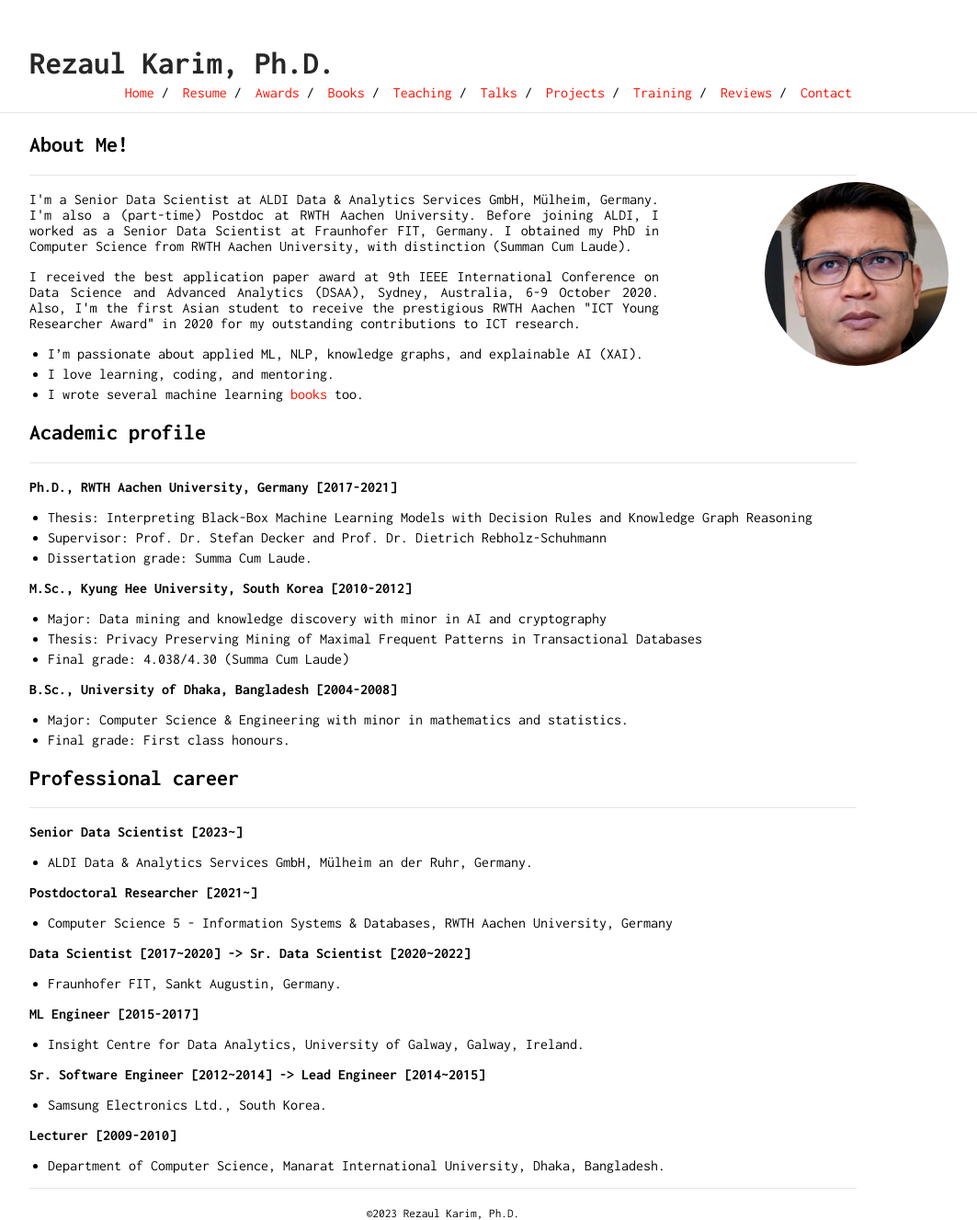
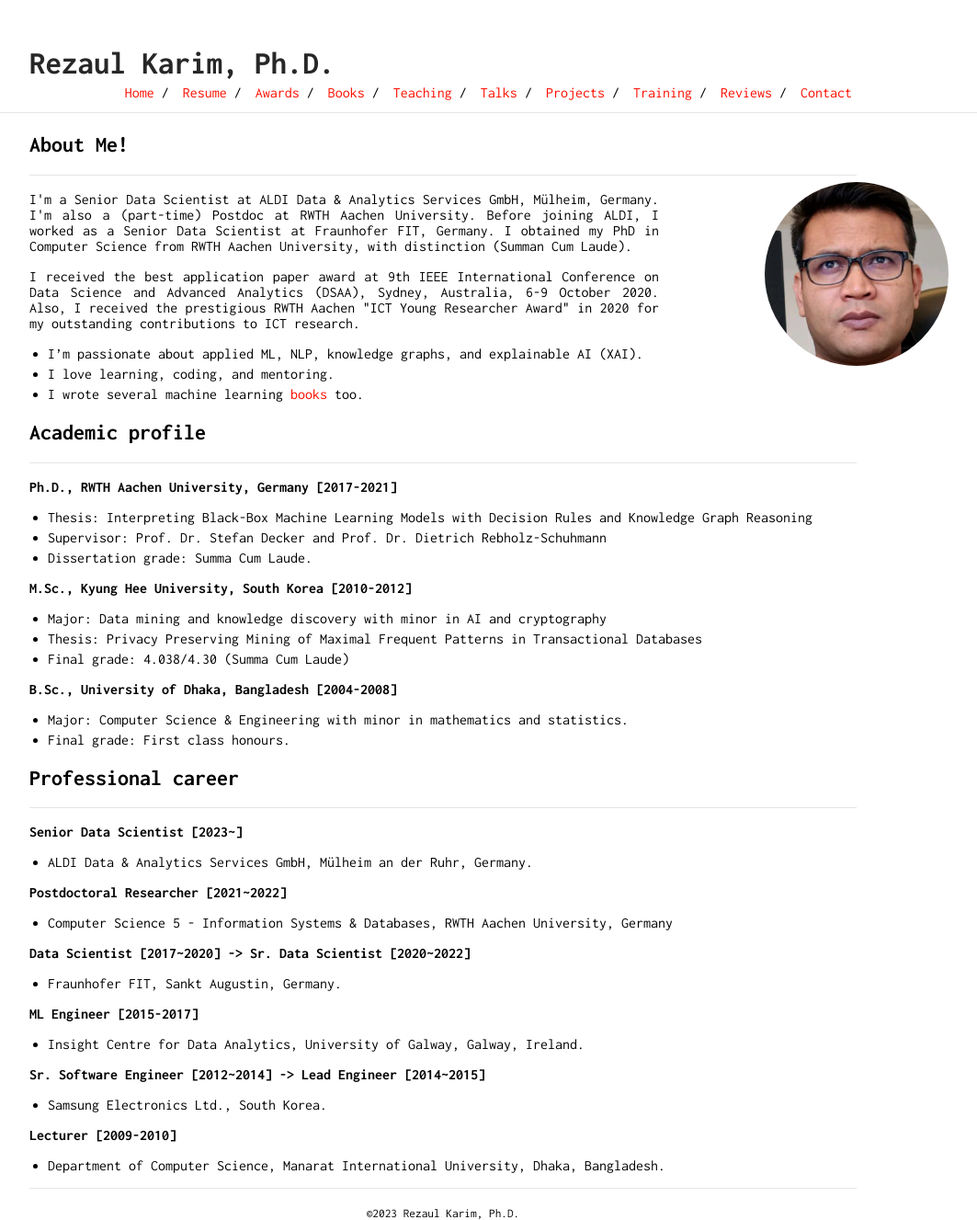
Before and after one commit to rezacsedu/rezacsedu.github.io, a Jekyll site: the page built from index.md, in a window 1280 px wide. Shown: the whole page at 92% size, without its empty margins (158-1221 px from the left). Built offline with Jekyll 4.4.1, drawn with Linux system fonts in a browser that asks for light colours; our own code applies the rules of GitHub Pages for plain Markdown files.

Commit message:
Update index.md

```diff
--- a/index.md
+++ b/index.md
@@ -4,7 +4,7 @@ ___
 
 <p style='text-align: justify;'> I'm a Senior Data Scientist at ALDI Data & Analytics Services GmbH, Mülheim, Germany. I'm also a (part-time) Postdoc at RWTH Aachen University. Before joining ALDI, I worked as a Senior Data Scientist at Fraunhofer FIT, Germany. I obtained my PhD in Computer Science from RWTH Aachen University, with distinction (Summan Cum Laude).</p>
 
-<p style='text-align: justify;'> I received the best application paper award at 9th IEEE International Conference on Data Science and Advanced Analytics (DSAA),  Sydney, Australia, 6-9 October 2020. Also, I'm the first Asian student to receive the prestigious RWTH Aachen "ICT Young Researcher Award" in 2020 for my outstanding contributions to ICT research.</p>
+<p style='text-align: justify;'> I received the best application paper award at 9th IEEE International Conference on Data Science and Advanced Analytics (DSAA),  Sydney, Australia, 6-9 October 2020. Also, I received the prestigious RWTH Aachen "ICT Young Researcher Award" in 2020 for my outstanding contributions to ICT research.</p>
 
 - I'm passionate about applied ML, NLP, knowledge graphs, and explainable AI (XAI).
 - I love learning, coding, and mentoring.
@@ -31,7 +31,7 @@ ___
 **Senior Data Scientist [2023~]**
 - ALDI Data & Analytics Services GmbH, Mülheim an der Ruhr, Germany.
 
-**Postdoctoral Researcher [2021~]**
+**Postdoctoral Researcher [2021~2022]**
 - Computer Science 5 - Information Systems & Databases, RWTH Aachen University, Germany
 
 **Data Scientist [2017~2020] -> Sr. Data Scientist [2020~2022]**
```
